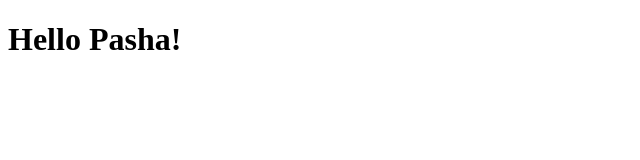
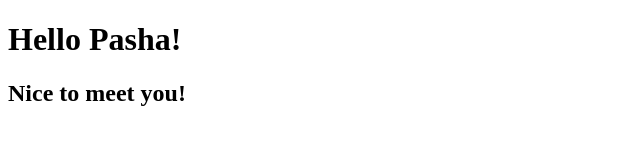
Before and after one commit to PashaMazur4/js_course-1, a plain HTML site: page index.html in a window 1280 px wide. Shown: the whole page, without its empty margins (0-640 px from the left). Drawn offline with Linux system fonts and the light colour scheme.

Commit message:
Greetings added

```diff
--- a/index.html
+++ b/index.html
@@ -11,5 +11,6 @@
 </head>
 <body>
     <h1>Hello Pasha!</h1>
+    <h2>Nice to meet you!</h2>
 </body>
 </html>
```
